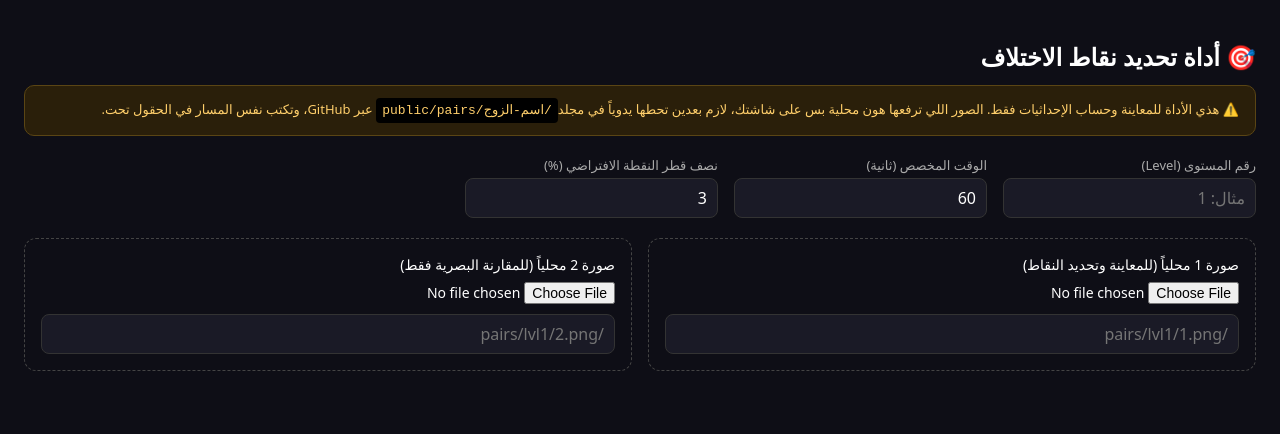
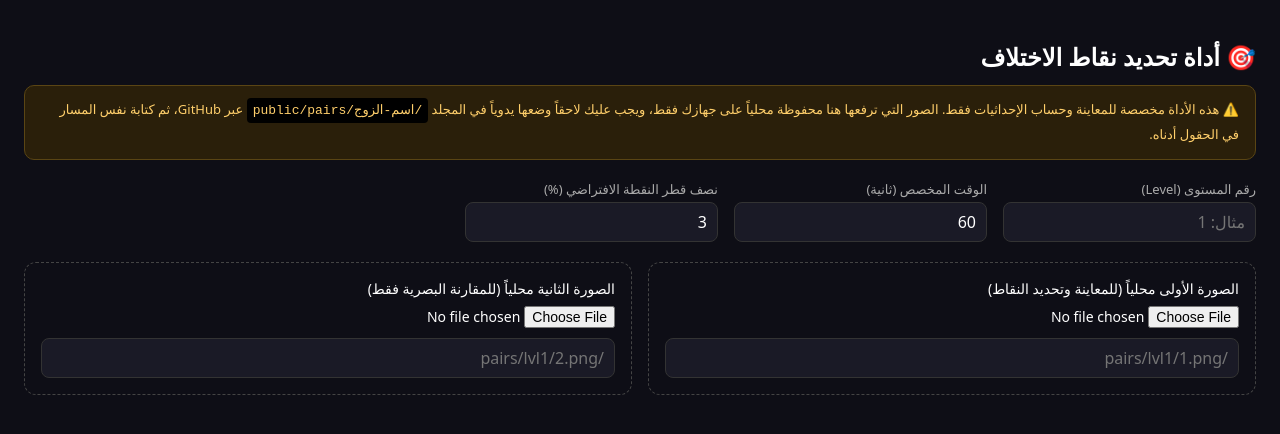
Before and after one commit to SAM-maxdz/Difference-game, a Next.js app: page /admin/differences in a window 1280 px wide. Shown: the top 434 px of the page. Built offline with nearby package versions, Linux system fonts and the light colour scheme.

Commit message:
Update page.js

```diff
--- a/app/admin/differences/page.js
+++ b/app/admin/differences/page.js
@@ -4,17 +4,17 @@ import { useState, useRef, useCallback } from "react";
 import { ref, push, set } from "firebase/database";
 import { db } from "../../../lib/firebase";
 
-// أداة الأدمن: تحديد نقاط الاختلاف بالضغط على الصورة
-// ملاحظة مهمة: هذي الأداة ما ترفعش الصور لأي سيرفر.
-// أنت (المصمم) ترفع الصور يدوياً لمجلد public/pairs/<اسم-الزوج>/ عبر GitHub
-// نفس الطريقة اللي ديرتها مع الأفاتارات والفيديو.
-// هذي الأداة بس تحسبلك إحداثيات نقاط الاختلاف وتربطها بمسار الصورتين
-// وتحفظ كل شي في Firebase (بدون Storage، بدون خطة Blaze).
+// أداة الإدارة: تحديد نقاط الاختلاف بالضغط على الصورة
+// ملاحظة مهمة: هذه الأداة لا ترفع الصور إلى أي خادم.
+// يقوم المصمم برفع الصور يدوياً إلى المجلد public/pairs/<اسم-الزوج>/ عبر GitHub
+// بنفس الطريقة التي تم بها رفع الصور الرمزية والفيديو.
+// هذه الأداة تقوم فقط بحساب إحداثيات نقاط الاختلاف وربطها بمسار الصورتين
+// وحفظ كل ذلك في Firebase (دون استخدام Storage، ودون الحاجة لخطة Blaze).
 
 export default function DifferencesAdmin() {
-  const [image1, setImage1] = useState(null); // { file, url } - للمعاينة فقط محلياً
+  const [image1, setImage1] = useState(null); // { file, url } - للمعاينة المحلية فقط
   const [image2, setImage2] = useState(null);
-  const [image1Path, setImage1Path] = useState(""); // المسار الحقيقي في public/
+  const [image1Path, setImage1Path] = useState(""); // المسار الحقيقي داخل public/
   const [image2Path, setImage2Path] = useState("");
   const [points, setPoints] = useState([]); // [{ id, x, y, radius }]
   const [selectedPointId, setSelectedPointId] = useState(null);
@@ -62,7 +62,7 @@ export default function DifferencesAdmin() {
   };
 
   const clearAll = () => {
-    if (confirm("متأكد تبي تمسح كل النقاط؟")) setPoints([]);
+    if (confirm("هل أنت متأكد من رغبتك في مسح جميع النقاط؟")) setPoints([]);
   };
 
   const jsonPreview = JSON.stringify(
@@ -87,7 +87,7 @@ export default function DifferencesAdmin() {
   const saveToFirebase = async () => {
     if (!image1Path || !image2Path || points.length === 0 || !level) {
       alert(
-        "لازم: رقم المستوى + مسار الصورتين في public/ + نقاط اختلاف محددة"
+        "يجب تحديد رقم المستوى، مسار الصورتين داخل public/، ونقاط الاختلاف"
       );
       return;
     }
@@ -104,11 +104,11 @@ export default function DifferencesAdmin() {
         differences: points.map(({ x, y, radius }) => ({ x, y, radius })),
         createdAt: Date.now(),
       });
-      setSavedMsg("تم الحفظ في Firebase ✅ (لا تنسى ترفع الصور فعلياً لنفس المسار في public/)");
+      setSavedMsg("تم الحفظ في Firebase ✅ (لا تنسَ رفع الصور فعلياً إلى نفس المسار داخل public/)");
       setTimeout(() => setSavedMsg(""), 5000);
     } catch (err) {
       console.error(err);
-      alert("صار خطأ بالحفظ، شوف الكونسول");
+      alert("حدث خطأ أثناء الحفظ، يرجى مراجعة وحدة التحكم (Console)");
     } finally {
       setSaving(false);
     }
@@ -119,10 +119,10 @@ export default function DifferencesAdmin() {
       <h1 style={styles.title}>🎯 أداة تحديد نقاط الاختلاف</h1>
 
       <div style={styles.noticeBox}>
-        ⚠️ هذي الأداة للمعاينة وحساب الإحداثيات فقط. الصور اللي ترفعها هون
-        محلية بس على شاشتك، لازم بعدين تحطها يدوياً في مجلد
-        <code style={styles.code}> public/pairs/اسم-الزوج/</code> عبر GitHub،
-        وتكتب نفس المسار في الحقول تحت.
+        ⚠️ هذه الأداة مخصصة للمعاينة وحساب الإحداثيات فقط. الصور التي ترفعها
+        هنا محفوظة محلياً على جهازك فقط، ويجب عليك لاحقاً وضعها يدوياً في
+        المجلد <code style={styles.code}>public/pairs/اسم-الزوج/</code> عبر
+        GitHub، ثم كتابة نفس المسار في الحقول أدناه.
       </div>
 
       <div style={styles.topControls}>
@@ -162,7 +162,7 @@ export default function DifferencesAdmin() {
       <div style={styles.uploadRow}>
         <div style={styles.uploadBox}>
           <label style={styles.uploadLabel}>
-            صورة 1 محلياً (للمعاينة وتحديد النقاط)
+            الصورة الأولى محلياً (للمعاينة وتحديد النقاط)
             <input type="file" accept="image/*" onChange={handleFile(setImage1)} />
           </label>
           <input
@@ -174,7 +174,7 @@ export default function DifferencesAdmin() {
         </div>
         <div style={styles.uploadBox}>
           <label style={styles.uploadLabel}>
-            صورة 2 محلياً (للمقارنة البصرية فقط)
+            الصورة الثانية محلياً (للمقارنة البصرية فقط)
             <input type="file" accept="image/*" onChange={handleFile(setImage2)} />
           </label>
           <input
```
